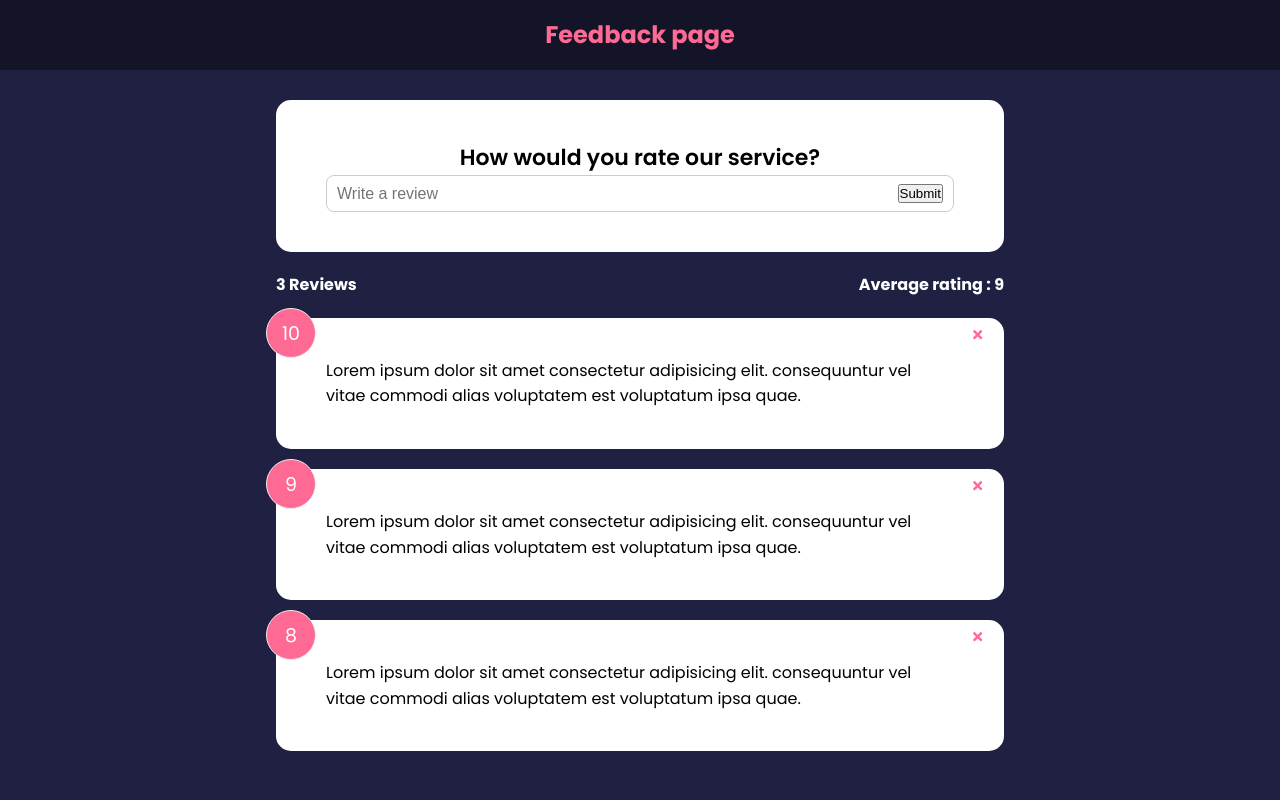
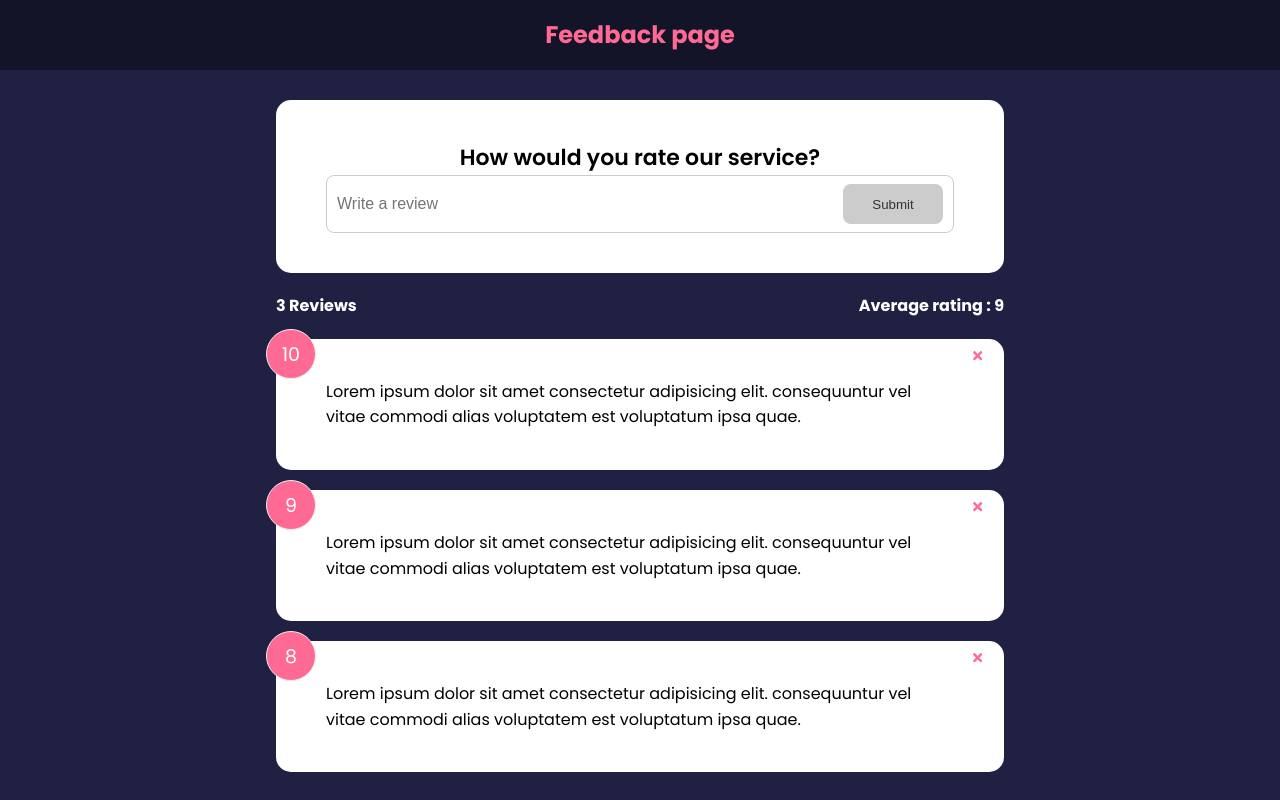
Before and after one commit to neerajprabhuram/practice-project-1, a React (Create React App) app: page / in a window 1280 px wide. Built offline with nearby package versions, Linux system fonts and the light colour scheme.

Commit message:
button component and realtime input validation

```diff
--- a/src/components/FeedbackForm.jsx
+++ b/src/components/FeedbackForm.jsx
@@ -1,11 +1,25 @@
 import { useState } from 'react'
 
 import Card from './shared/Card'
+import Button from './shared/Button'
 
 const FeedbackForm = () => {
   const [text, setText] = useState('')
+  const [btnDisabled, setBtnDisabled] = useState('true')
+  const [message, setMessage] = useState('')
 
   const handleTextChange = (e) => {
+    if (text === '') {
+      setBtnDisabled(true)
+      setMessage(null)
+    } else if (text !== '' && text.trim().length <= 10) {
+      setBtnDisabled(true)
+      setMessage('Text must be atleast 10 characters')
+    } else {
+      setBtnDisabled(false)
+      setMessage(null)
+    }
+
     setText(e.target.value)
   }
 
@@ -21,8 +35,11 @@
             value={text}
             onChange={handleTextChange}
           />
-          <button type="submit">Submit</button>
+          <Button type="submit" isDisabled={btnDisabled}>
+            Submit
+          </Button>
         </div>
+        {message && <div className="message">{message}</div>}
       </form>
     </Card>
   )
--- /dev/null
+++ b/src/components/shared/Button.jsx
@@ -0,0 +1,24 @@
+import PropTypes from 'prop-types'
+
+const Button = ({ children, version, type, isDisabled }) => {
+  return (
+    <button type={type} disabled={isDisabled} className={`btn btn-${version}`}>
+      {children}
+    </button>
+  )
+}
+
+Button.defaultProps = {
+  version: 'primary',
+  type: 'button',
+  isDisabled: false
+}
+
+Button.propTypes = {
+  children: PropTypes.node.isRequired,
+  version: PropTypes.string,
+  type: PropTypes.string,
+  isDisabled: PropTypes.bool,
+}
+
+export default Button
```
